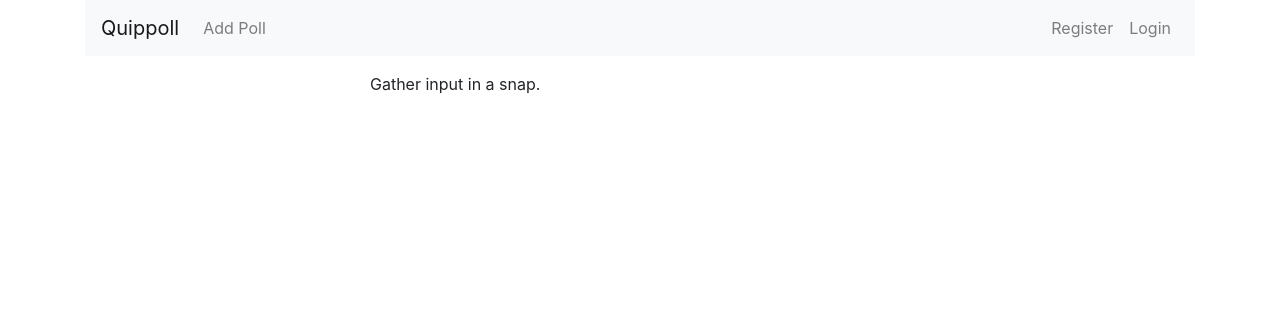
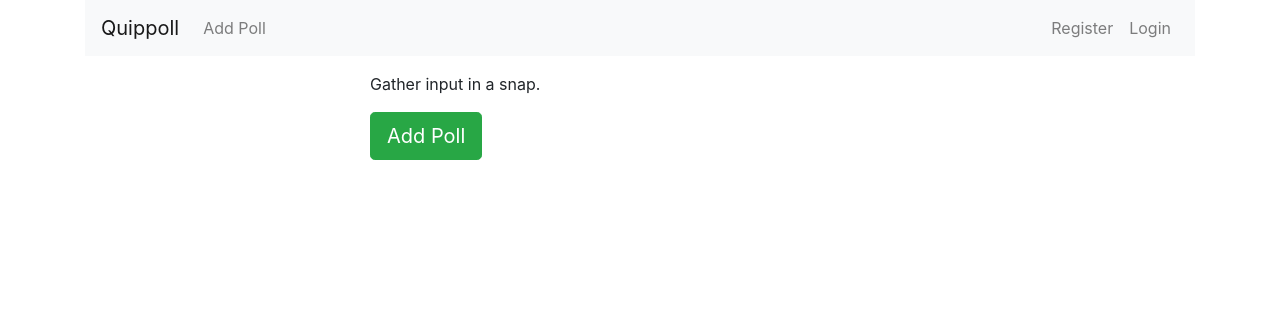
Before and after one commit to ktikeda/quippoll, a Flask app: page / in a window 1280 px wide. Shown: the top 316 px of the page. Run offline with Flask 2, Linux system fonts and the light colour scheme; some libraries are stand-ins or nearby versions.

Commit message:
Added add poll button to poll page and settings button to profile page. Fixed bugs on poll views

```diff
--- a/server.py
+++ b/server.py
@@ -80,6 +80,19 @@ def broadcast_response_deletion(message):
     print message
     socketio.emit('response_deletion',
          {'response_id': message['data']['response_id']},
+         namespace='/poll',
+         room=message['room'],
+         include_self=False)
+
+
+@socketio.on('poll_update', namespace='/poll')
+def broadcast_poll_update(message):
+    print 'broadcast poll update', message
+    poll_id = message['data']['poll_id']
+    poll = Poll.query.get(poll_id)
+
+    socketio.emit('poll_update',
+         message['data'],
          namespace='/poll',
          room=message['room'],
          include_self=False)
@@ -744,13 +757,18 @@ def create_responses(poll_id):
 
     last_response = Response.query.filter(Response.poll_id == poll.poll_id).order_by(Response.weight.desc()).first()
 
+    if last_response:
+        weight = last_response.weight + 1
+    else:
+        weight = 1
+
     response_data = []
 
     for response in responses:
         new_response = Response(poll_id=poll.poll_id,
                             user_id=user.user_id,
                             text=response['text'],
-                            weight=last_response.weight + 1)
+                            weight=weight)
         db.session.add(new_response)
         db.session.commit()
 
--- a/templates/add-poll.html
+++ b/templates/add-poll.html
@@ -13,6 +13,7 @@
       <option value="1">Multiple Choice</option>
       <option value="2">Select All</option>
       <option value="3">Open-Ended</option>
+      <option value="4">Open-Ended/Select All</option>
     </select><br>
     Show Results:
         <input type="radio" name="is_results_visible" value="True" checked> Yes
--- a/templates/index.html
+++ b/templates/index.html
@@ -7,4 +7,6 @@
 Gather input in a snap.
 </p>
 
+<button class="btn btn-lg btn-success" onclick="window.location.href='/add-poll'">Add Poll</button>
+
 {% endblock %}
--- a/templates/settings.html
+++ b/templates/settings.html
@@ -43,7 +43,7 @@ function showPosition(position) {
 
     data = {'latitude': position.coords.latitude,
             'longitude': position.coords.longitude};
-    let route = window.location.href;
+    let route = '/api/polls/{{poll.poll_id}}';
     $.post(route, data, function(result) {$('#geolocation').append(result);});
 }
 
@@ -53,7 +53,7 @@ function sendJson(evt) {
   let value = selector.val();
   let data = {};
   data[key] = value;
-  let route = window.location.href;
+  let route = '/api/polls/{{poll.poll_id}}';
 
   console.log(data);
 
--- a/templates/user-profile.html
+++ b/templates/user-profile.html
@@ -12,7 +12,10 @@ Email: {{ current_user.email }}
   <h3>Polls</h3>
   <ul>
   {% for poll in current_user.admin_polls %}
-    <li><a href="/{{ poll.short_code }}">{{ poll.title }}</a> <form action="/delete" method="POST"><button type="submit" name="p" value="{{ poll.short_code }}">Delete</button></form></li>
+    <li><a href="/{{ poll.short_code }}">{{ poll.title }}</a>
+        <form action="/delete" method="POST"><button type="submit" value="{{ poll.short_code }}">Delete</button></form>
+        <button type="submit" onclick="window.location.href='/poll/{{poll.poll_id}}/settings'" >Settings</button>
+    </li>
   {% endfor %}
   </ul>
 {% endif %}
```
Also changed, not shown: static/js/Poll.jsx (+8 -4 lines), static/js/react.jsx (+16 -1 lines), static/js/socketio.js (+7 -0 lines).
